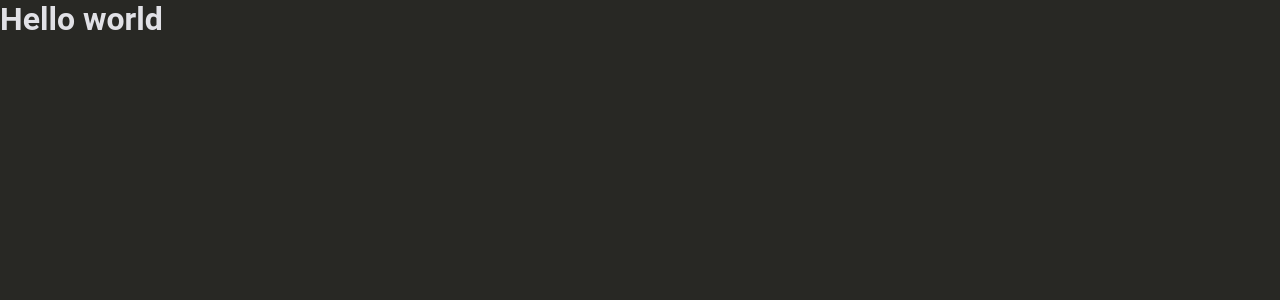
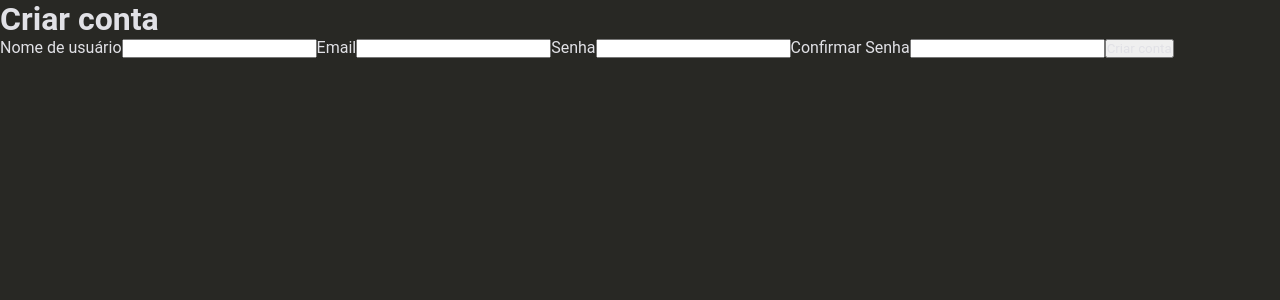
Before and after one commit to rebecaCaroba/ecommerce, a React (Vite) app: page /register in a window 1280 px wide. Shown: the top 300 px of the page. Built offline with nearby package versions, Linux system fonts and the light colour scheme.

Commit message:
Pagina login e register

```diff
--- a/src/App.tsx
+++ b/src/App.tsx
@@ -1,9 +1,11 @@
+import { BrowserRouter } from "react-router-dom"
+import { Router } from "./Routes"
+
 function App() {
-
   return (
-    <>
-      <h1>Hello world</h1>
-    </>
+    <BrowserRouter>
+      <Router/>
+    </BrowserRouter>
   )
 }
 
--- /dev/null
+++ b/src/Layout/DefaultLayout.tsx
@@ -0,0 +1,13 @@
+import { Outlet } from 'react-router-dom'
+import './style.scss'
+
+export function DefaultLayout() {
+    return (
+        <>
+            <div className="layout-container">
+                <Outlet />
+            </div>
+        </>
+
+    )
+}
--- /dev/null
+++ b/src/Routes.tsx
@@ -0,0 +1,15 @@
+import { Routes, Route } from 'react-router-dom'
+import { Login } from './pages/login'
+import { Register } from './pages/register'
+import { DefaultLayout } from './Layout/DefaultLayout'
+
+export function Router() {
+    return (
+        <Routes>
+          <Route path='/' element={<DefaultLayout/>}>
+            <Route path="/" element={<Login />} />
+            <Route path="/register" element={<Register />} />
+          </Route>
+      </Routes>
+    )
+}
--- /dev/null
+++ b/src/pages/login/index.tsx
@@ -0,0 +1,75 @@
+import './style.scss'
+import { NavLink } from "react-router-dom";
+import { useForm } from 'react-hook-form'
+import { zodResolver } from '@hookform/resolvers/zod'
+import * as z from 'zod'
+
+const LoginAccountFormSchema = z.object({
+  username: z.
+    string()
+    .min(2, { message: 'O nome de usuário deve ter no mínimo 2 caracteres.' }),
+  password: z.string().min(4, { message: 'A senha deve ter no mínimo 4 caracteres.' }),
+})
+
+type LoginAccountInputs = z.infer<typeof LoginAccountFormSchema>
+
+// interface Data {
+//   message: string;
+// }
+
+export function Login() {
+  const {
+    register,
+    handleSubmit,
+    formState: { isSubmitting, errors },
+  } = useForm<LoginAccountInputs>({
+    resolver: zodResolver(LoginAccountFormSchema),
+  })
+
+  // const [data, setData] = useState<Data | null>(null);
+
+  async function handleLoginAccount(data: LoginAccountInputs) {
+    console.log(data)
+    // try {
+    //   const response = await api.get<Data>('/teste')
+    //   setData(response.data)
+    //   console.log(data)
+    // } catch (err) {
+    //   if (err instanceof AxiosError && err?.response?.data?.message) {
+    //     alert(err.response.data.message)
+    //     return
+    //   }
+    //   console.log(err)
+    // }
+  }
+
+  return (
+    <>
+      <h1>Olá novamente</h1>
+      <form onSubmit={handleSubmit(handleLoginAccount)} className="login-form">
+        <label htmlFor="username">Nome de usuário</label>
+        <input type="text" id="username" {...register('username')} />
+        <span className='span-erros'>{errors.username?.message ? errors.username?.message : ''}</span>
+
+        <label htmlFor="password">Senha</label>
+        <input type="text" id="password" {...register('password')} />
+        <span className='span-erros'>{errors.password?.message ? errors.password?.message : ''}</span>
+        <NavLink to="/recovery" title='Cadastrar'>
+          Esqueceu a senha?
+        </NavLink>
+
+        <button type="submit" disabled={isSubmitting}>Entrar</button>
+
+        {/* {data ? <p>{data.message}</p> : <p>Loading...</p>} */}
+        <p>
+          Não tem um conta?
+          <NavLink to="/register" title='Cadastrar'>
+            Criar conta
+          </NavLink>
+        </p>
+      </form>
+
+
+    </>
+  )
+}
--- /dev/null
+++ b/src/pages/register/index.tsx
@@ -0,0 +1,62 @@
+import './style.scss'
+import { useForm } from 'react-hook-form'
+import { zodResolver } from '@hookform/resolvers/zod'
+import * as z from 'zod'
+
+const newAccountFormSchema = z.object({
+  username: z
+    .string()
+    .min(2, { message: 'O nome de usuário deve ter pelo menos 2 caracteres' })
+    .regex(/^([a-z\\-]+)$/i, { message: 'Use apenas letras, números ou traços' }),
+    email: z.
+    string()
+    .min(1, {message: 'O email não pode estar vazio'})
+    .email('Email inválido'),
+    password: z.string().min(4, {message: 'A senha deve conter pelo menos 4 caracteres'}),
+    confirmPassword: z.string(),
+})
+.refine((data) => data.password === data.confirmPassword, {
+    message: "As senhas não coincidem",
+    path: ["confirmPassword"],
+})
+
+type NewAccountInputs = z.infer<typeof newAccountFormSchema>
+
+export function Register() {
+  const {
+    register,
+    handleSubmit,
+    formState: { isSubmitting, errors },
+  } = useForm<NewAccountInputs>({
+    resolver: zodResolver(newAccountFormSchema),
+  })
+
+  async function handleCreatAccount(data:NewAccountInputs) {
+    console.log(data)
+  }
+
+    return (
+        <>
+          <h1>Criar conta</h1>
+          <form className='form-register' onSubmit={handleSubmit(handleCreatAccount)}>
+            <label htmlFor="username">Nome de usuário</label>
+            <input type="text" id="username" {...register('username')}/>
+            <span className='span-erros'>{errors.username?.message ? errors.username?.message : '' }</span>
+
+            <label htmlFor="email">Email</label>
+            <input type="email" id="email" {...register('email')} />
+            <span className='span-erros'>{errors.email?.message ? errors.email?.message : '' }</span>
+
+            <label htmlFor="password">Senha</label>
+            <input type="password" id="password" {...register('password')}/>
+            <span className='span-erros'>{errors.password?.message ? errors.password?.message : '' }</span>
+
+            <label htmlFor="confirmPassword">Confirmar Senha</label>
+            <input type="password" id="confirmPassword" {...register('confirmPassword')} />
+            <span className='span-erros'>{errors.confirmPassword?.message ? errors.confirmPassword?.message : '' }</span>
+
+            <button type="submit" disabled={isSubmitting}>Criar conta</button>
+          </form>
+        </>
+      )
+  }
```
Also changed, not shown: package.json (+6 -1 lines), src/Layout/style.scss (added), src/pages/login/style.scss (added), src/pages/register/style.scss (added), 1 other file (tests, documents, lock files or other folders).
